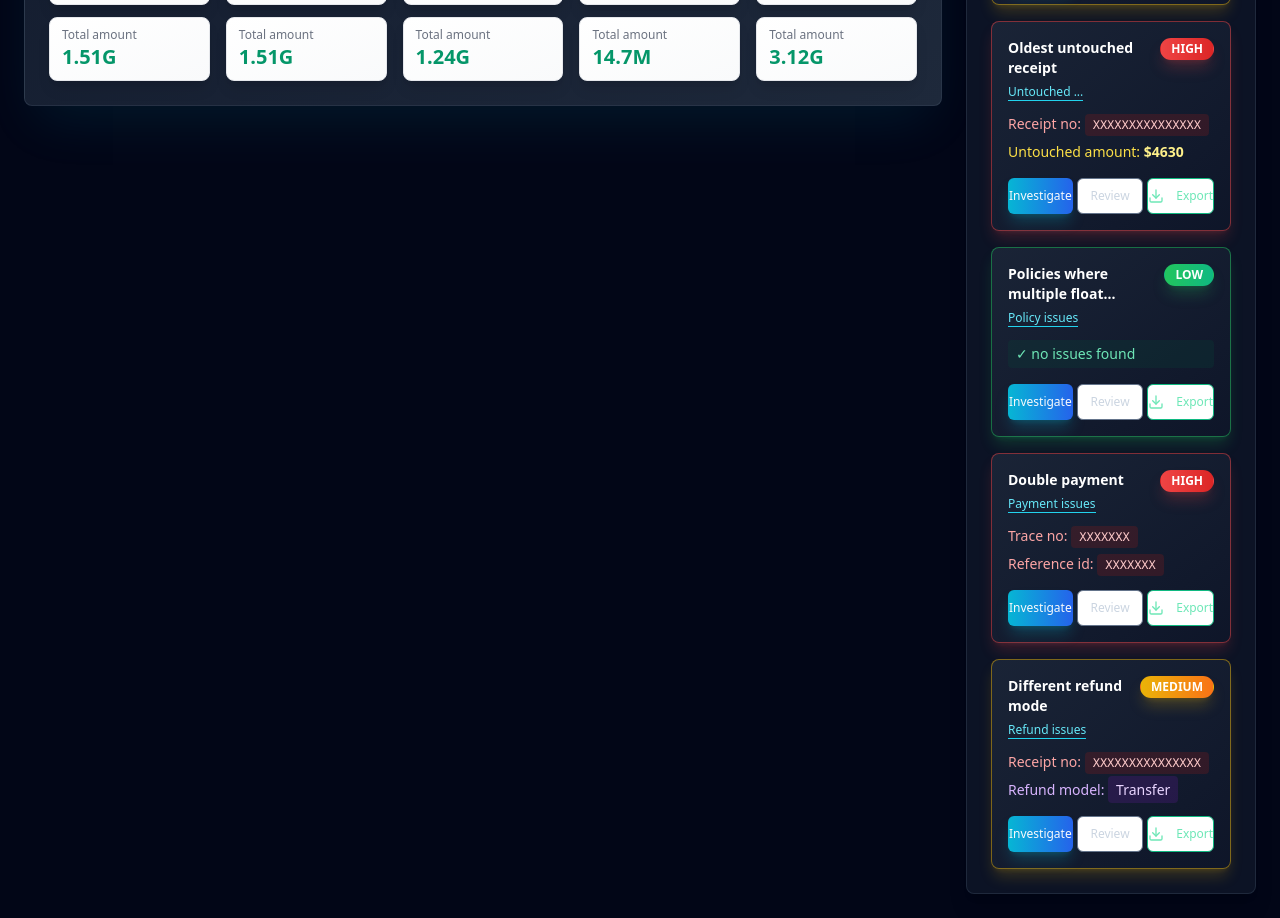
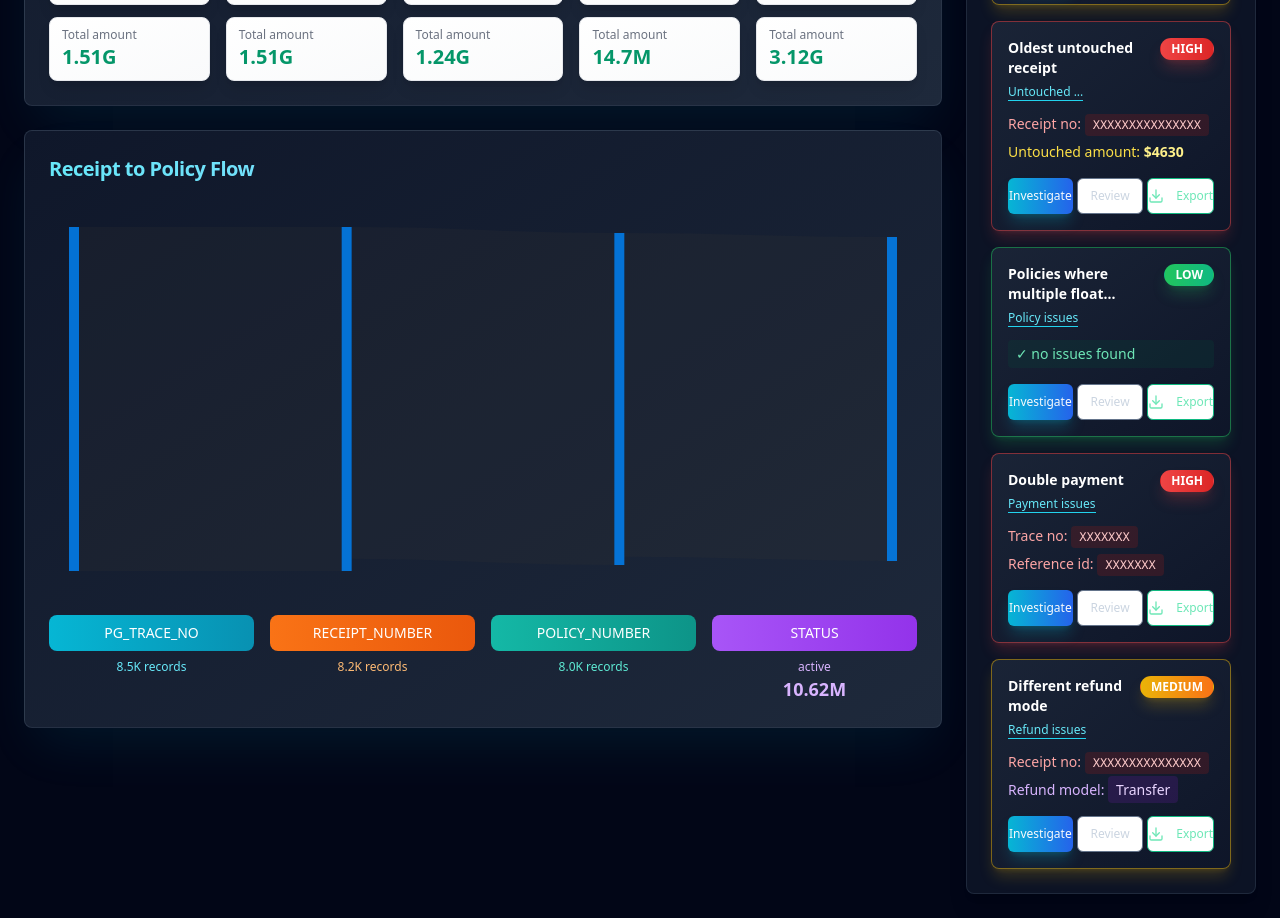
Before and after one commit to foxowl-ops/insura-twin-insights-dash, a React (Vite) app: page / in a window 1280 px wide. Shown: the part 600-1518 px from the top of the page. Built offline with nearby package versions, Linux system fonts and the light colour scheme.

Commit message:
Add Sankey chart to dashboard
Added a Sankey chart component to the dashboard, positioned below the payment flow analysis section and beside the critical alerts section. The chart will visualize data from the uploaded dataframes.

```diff
--- /dev/null
+++ b/src/components/SankeyChart.tsx
@@ -0,0 +1,86 @@
+import React from 'react';
+import { Card, CardContent, CardHeader, CardTitle } from '@/components/ui/card';
+import { Sankey, ResponsiveContainer, Tooltip } from 'recharts';
+
+const SankeyChart = () => {
+  // Sample data that would come from dataframes
+  const data = {
+    nodes: [
+      { nodeId: 0, name: 'PG_TRACE_NO' },
+      { nodeId: 1, name: 'RECEIPT_NUMBER' },
+      { nodeId: 2, name: 'POLICY_NUMBER' },
+      { nodeId: 3, name: 'STATUS' },
+    ],
+    links: [
+      { source: 0, target: 1, value: 8500 },
+      { source: 1, target: 2, value: 8200 },
+      { source: 2, target: 3, value: 8000 },
+    ]
+  };
+
+  const nodeColors = ['#0891b2', '#f59e0b', '#06b6d4', '#7c3aed'];
+
+  return (
+    <Card className="bg-gradient-to-br from-slate-900 to-slate-800 border-slate-600/40 shadow-2xl shadow-cyan-500/10">
+      <CardHeader>
+        <CardTitle className="text-white text-xl bg-gradient-to-r from-cyan-300 to-blue-300 bg-clip-text text-transparent">
+          Receipt to Policy Flow
+        </CardTitle>
+      </CardHeader>
+      <CardContent>
+        <div className="h-96">
+          <ResponsiveContainer width="100%" height="100%">
+            <Sankey
+              data={data}
+              nodeWidth={10}
+              nodePadding={60}
+              margin={{ top: 20, right: 20, bottom: 20, left: 20 }}
+            >
+              <Tooltip
+                contentStyle={{
+                  backgroundColor: 'rgba(15, 23, 42, 0.9)',
+                  border: '1px solid rgba(148, 163, 184, 0.3)',
+                  borderRadius: '8px',
+                  color: 'white'
+                }}
+              />
+            </Sankey>
+          </ResponsiveContainer>
+        </div>
+
+        {/* Column Headers */}
+        <div className="grid grid-cols-4 gap-4 mt-6">
+          <div className="text-center">
+            <div className="bg-gradient-to-r from-cyan-500 to-cyan-600 text-white px-3 py-2 rounded-lg text-sm font-medium">
+              PG_TRACE_NO
+            </div>
+            <div className="text-cyan-300 text-xs mt-2">8.5K records</div>
+          </div>
+          <div className="text-center">
+            <div className="bg-gradient-to-r from-orange-500 to-orange-600 text-white px-3 py-2 rounded-lg text-sm font-medium">
+              RECEIPT_NUMBER
+            </div>
+            <div className="text-orange-300 text-xs mt-2">8.2K records</div>
+          </div>
+          <div className="text-center">
+            <div className="bg-gradient-to-r from-teal-500 to-teal-600 text-white px-3 py-2 rounded-lg text-sm font-medium">
+              POLICY_NUMBER
+            </div>
+            <div className="text-teal-300 text-xs mt-2">8.0K records</div>
+          </div>
+          <div className="text-center">
+            <div className="bg-gradient-to-r from-purple-500 to-purple-600 text-white px-3 py-2 rounded-lg text-sm font-medium">
+              STATUS
+            </div>
+            <div className="text-purple-300 text-xs mt-2">
+              <span className="block">active</span>
+              <span className="text-lg font-bold">10.62M</span>
+            </div>
+          </div>
+        </div>
+      </CardContent>
+    </Card>
+  );
+};
+
+export default SankeyChart;
--- a/src/pages/Dashboard.tsx
+++ b/src/pages/Dashboard.tsx
@@ -3,6 +3,7 @@ import React from 'react';
 import DashboardHeader from '../components/DashboardHeader';
 import PaymentFlowAnalysis from '../components/PaymentFlowAnalysis';
 import CriticalAlerts from '../components/CriticalAlerts';
+import SankeyChart from '../components/SankeyChart';
 
 const Dashboard = () => {
   return (
@@ -13,6 +14,7 @@ const Dashboard = () => {
         {/* Left Column - Payment Flow Analysis (3/4 width) */}
         <div className="lg:col-span-3 space-y-6">
           <PaymentFlowAnalysis />
+          <SankeyChart />
         </div>
 
         {/* Right Column - Critical Alerts (1/4 width) */}
```
